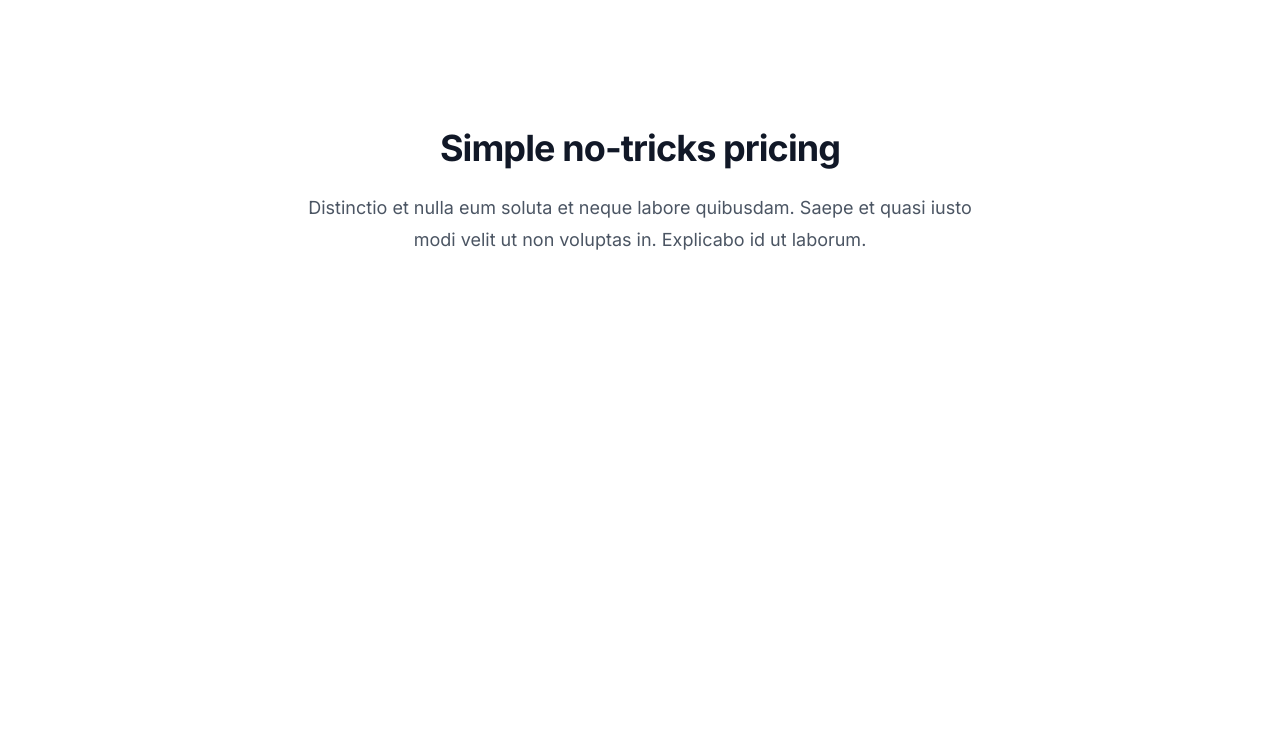
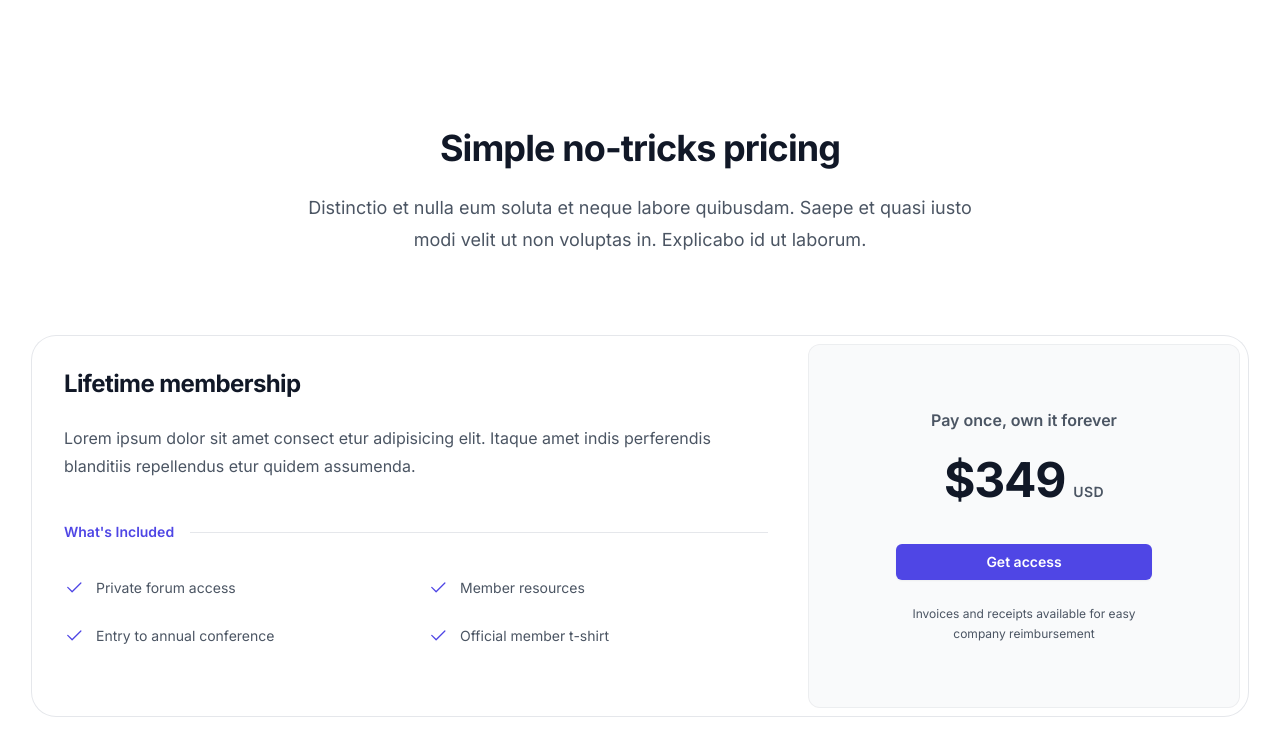
Before and after one commit to choiruladamm/explore-ui, a Next.js app: page / in a window 1280 px wide. Shown: the top 756 px of the page. Built offline with nearby package versions, Linux system fonts and the light colour scheme.

Commit message:
style: add react icons & finish pricing section

```diff
--- a/app/globals.css
+++ b/app/globals.css
@@ -25,3 +25,7 @@ body {
     )
     rgb(var(--background-start-rgb));
 } */
+
+/* *{
+  border: 1px solid red;
+} */
--- a/components/PricingSection.tsx
+++ b/components/PricingSection.tsx
@@ -1,4 +1,7 @@
+/* eslint-disable react/no-unescaped-entities */
+
 import React from "react";
+import { BsCheck2 } from "react-icons/bs";
 
 export function PricingSection() {
   return (
@@ -13,7 +16,74 @@ export function PricingSection() {
             quasi iusto modi velit ut non voluptas in. Explicabo id ut laborum.
           </p>
         </div>
+
+        <div className="max-w-2xl mx-auto mt-16 rounded-3xl ring-1 ring-gray-200 sm:mt-20 lg:mx-0 lg:flex lg:max-w-none">
+          <div className="p-8">
+            <h3 className="text-2xl font-bold tracking-tight text-gray-900">
+              Lifetime membership
+            </h3>
+            <p className="mt-6 text-base leading-7 text-gray-600">
+              Lorem ipsum dolor sit amet consect etur adipisicing elit. Itaque
+              amet indis perferendis blanditiis repellendus etur quidem
+              assumenda.
+            </p>
+            <div className="flex items-center mt-10 gap-x-4">
+              <h4 className="flex-none text-sm font-semibold leading-6 text-indigo-600">
+                What's Included
+              </h4>
+              <div className="flex-auto h-px bg-gray-200" />
+            </div>
+            <ul
+              role="list"
+              className="grid grid-cols-1 gap-4 mt-8 text-sm leading-6 text-gray-600 sm:grid-cols-2 sm:gap-6"
+            >
+              {includedFeatures.map((feature) => (
+                <li key={feature} className="flex gap-x-3">
+                  <BsCheck2
+                    className="flex-none w-5 h-6 fill-indigo-600"
+                    aria-hidden={true}
+                  />
+                  {feature}
+                </li>
+              ))}
+            </ul>
+          </div>
+
+          <div className="p-2 -mt-2 lg:mt-0 lg:w-full lg:max-w-md lg:flex-shrink-0">
+            <div className="py-10 text-center rounded-xl bg-gray-50 ring-1 ring-inset ring-gray-900/5 lg:flex lg:flex-col lg:justify-center lg:py-16">
+              <div className="max-w-xs px-8 mx-auto">
+                <p className="text-base font-semibold text-gray-600">
+                  Pay once, own it forever
+                </p>
+                <p className="flex items-baseline justify-center mt-6 gap-x-2">
+                  <span className="text-5xl font-bold tracking-tight text-gray-900">
+                    $349
+                  </span>
+                  <span className="text-sm font-semibold leading-6 tracking-wide text-gray-600">
+                    USD
+                  </span>
+                </p>
+                <a
+                  href="#"
+                  className="block w-full px-3 py-2 mt-10 text-sm font-semibold text-center text-white bg-indigo-600 rounded-md shadow-sm hover:bg-indigo-500 focus-visible:outline focus-visible:outline-2 focus-visible:outline-offset-2 focus-visible:outline-indigo-600"
+                >
+                  Get access
+                </a>
+                <p className="mt-6 text-xs leading-5 text-gray-600">
+                  Invoices and receipts available for easy company reimbursement
+                </p>
+              </div>
+            </div>
+          </div>
+        </div>
       </div>
     </div>
   );
 }
+
+const includedFeatures = [
+  "Private forum access",
+  "Member resources",
+  "Entry to annual conference",
+  "Official member t-shirt",
+];
--- a/package.json
+++ b/package.json
@@ -20,6 +20,7 @@
     "postcss": "8.4.28",
     "react": "18.2.0",
     "react-dom": "18.2.0",
+    "react-icons": "^4.10.1",
     "tailwindcss": "3.3.3",
     "typescript": "5.1.6"
   }
```
Also changed, not shown: 1 other file (tests, documents, lock files or other folders).
